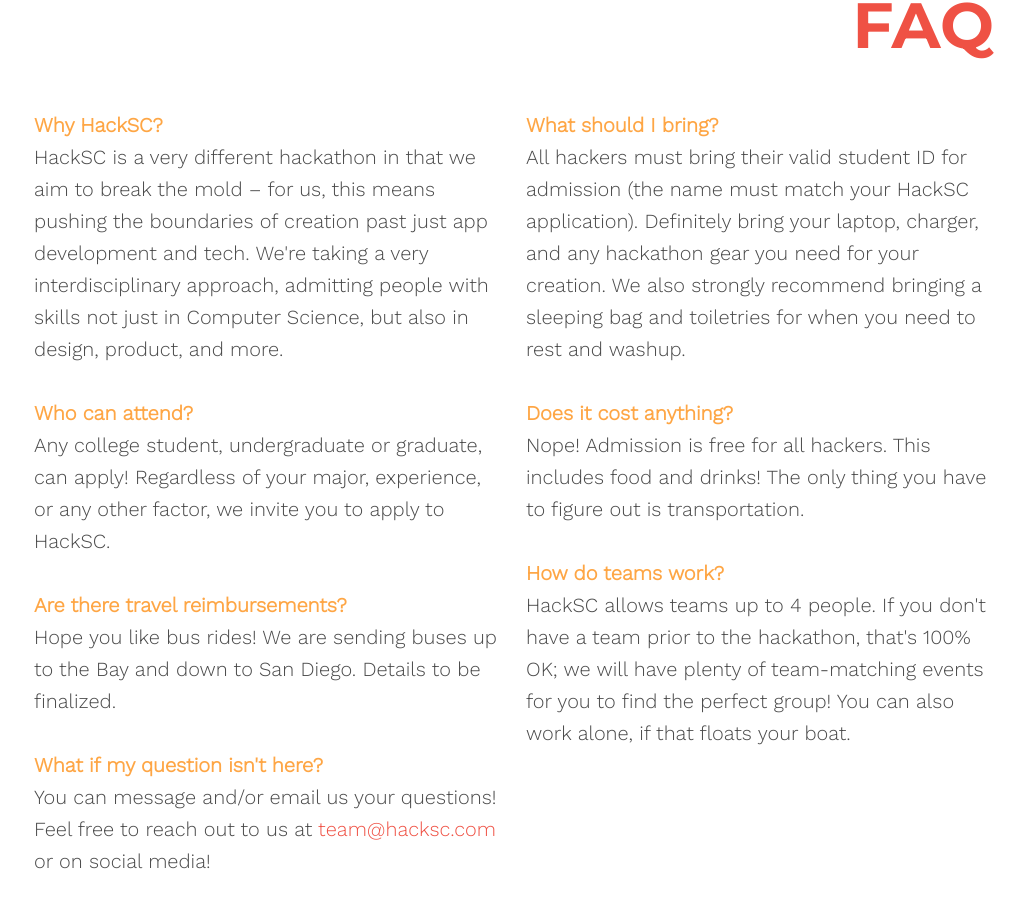
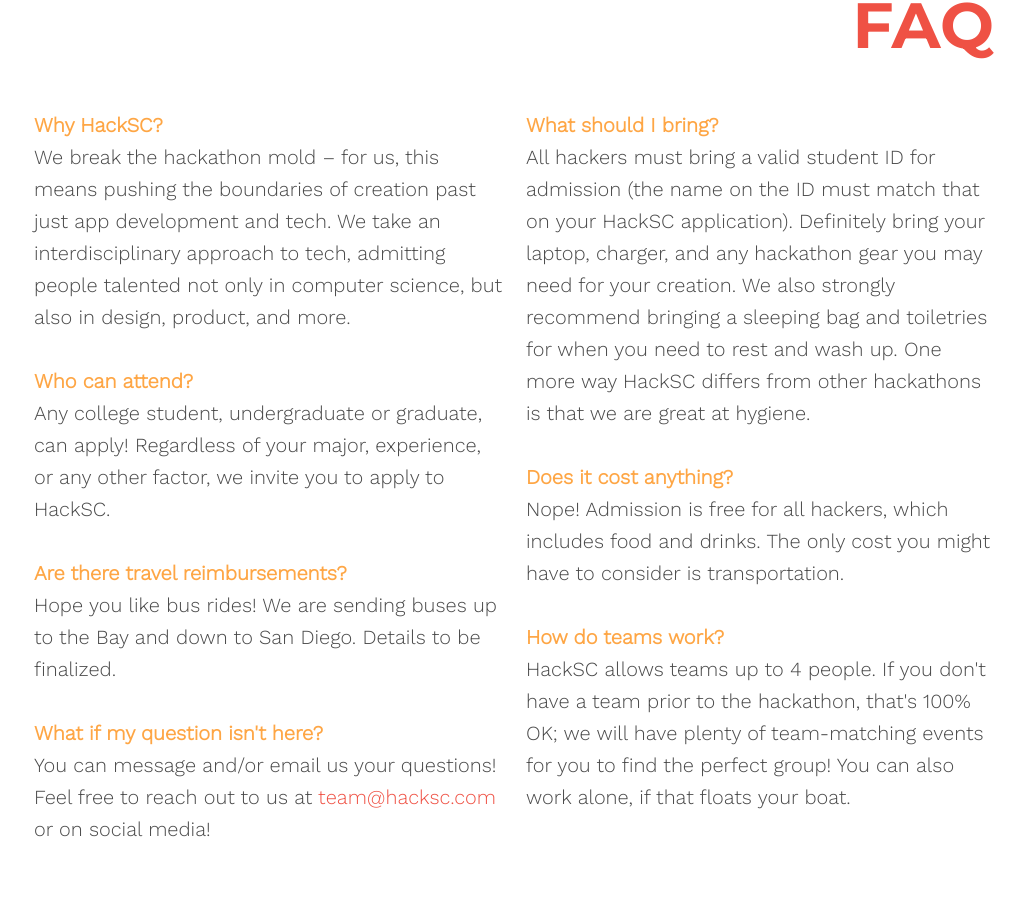
Before and after one commit to HackSC/www-2019, a React (Create React App) app: page / in a window 1280 px wide. Shown: the part 1459-2366 px from the top of the page, without its empty margins (126-1150 px from the left). Built offline with nearby package versions, Linux system fonts and the light colour scheme.

Commit message:
Updated FAQ text content

```diff
--- a/src/components/FAQ.jsx
+++ b/src/components/FAQ.jsx
@@ -7,7 +7,7 @@
     <div className="column">
       <Question
         question="Why HackSC?"
-        answer="HackSC is a very different hackathon in that we aim to break the mold – for us, this means pushing the boundaries of creation past just app development and tech. We're taking a very interdisciplinary approach, admitting people with skills not just in Computer Science, but also in design, product, and more."
+        answer="We break the hackathon mold – for us, this means pushing the boundaries of creation past just app development and tech. We take an interdisciplinary approach to tech, admitting people talented not only in computer science, but also in design, product, and more."
       />
 
       <Question
@@ -29,12 +29,12 @@
     <div className="column">
       <Question
         question="What should I bring?"
-        answer="All hackers must bring their valid student ID for admission (the name must match your HackSC application). Definitely bring your laptop, charger, and any hackathon gear you need for your creation. We also strongly recommend bringing a sleeping bag and toiletries for when you need to rest and washup."
+        answer="All hackers must bring a valid student ID for admission (the name on the ID must match that on your HackSC application). Definitely bring your laptop, charger, and any hackathon gear you may need for your creation. We also strongly recommend bringing a sleeping bag and toiletries for when you need to rest and wash up. One more way HackSC differs from other hackathons is that we are great at hygiene."
       />
 
       <Question
         question="Does it cost anything?"
-        answer="Nope! Admission is free for all hackers. This includes food and drinks! The only thing you have to figure out is transportation."
+        answer="Nope! Admission is free for all hackers, which includes food and drinks. The only cost you might have to consider is transportation."
       />
 
       <Question
```
